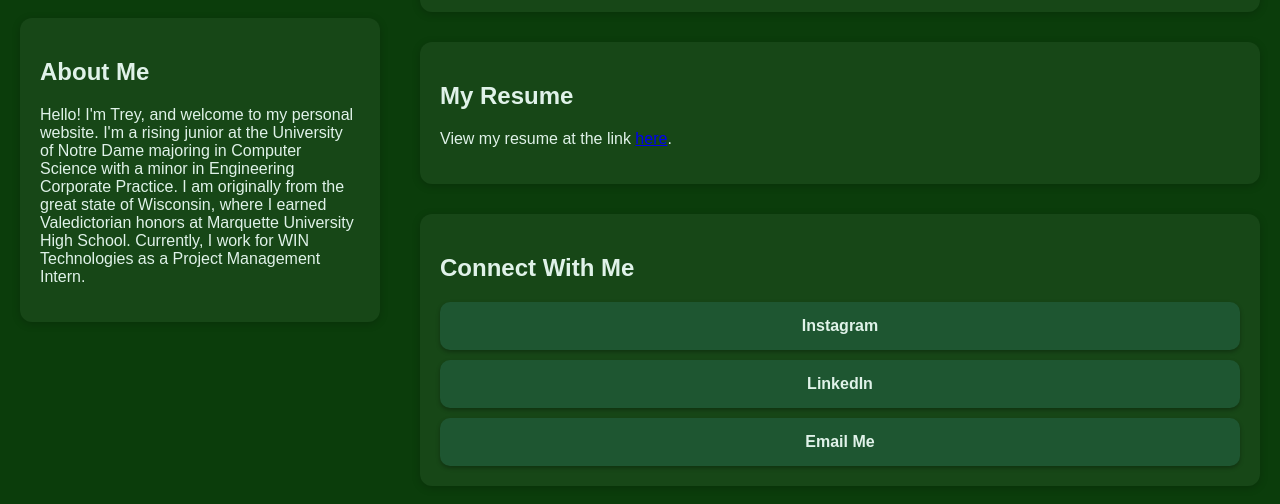
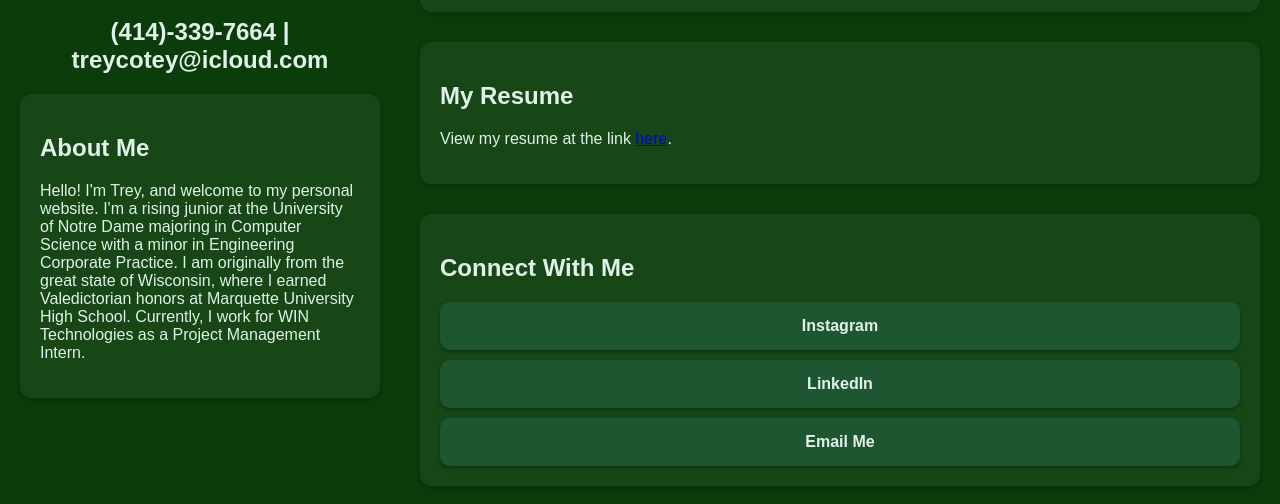
Before and after one commit to Trey-Cotey/treycotey_website.github.io, a plain HTML site: page index.html in a window 1280 px wide. Shown: the part 260-764 px from the top of the page. Drawn offline with Linux system fonts and the light colour scheme.

Commit message:
Finished

```diff
--- a/index.html
+++ b/index.html
@@ -105,6 +105,7 @@
     <header>
       <img src="Trey2.JPG" alt="Trey Cotey" class="profile" />
       <h1>Trey Cotey</h1>
+      <h2>(414)-339-7664 | treycotey@icloud.com</h2>
     </header>
 
     <div class="section">
```
